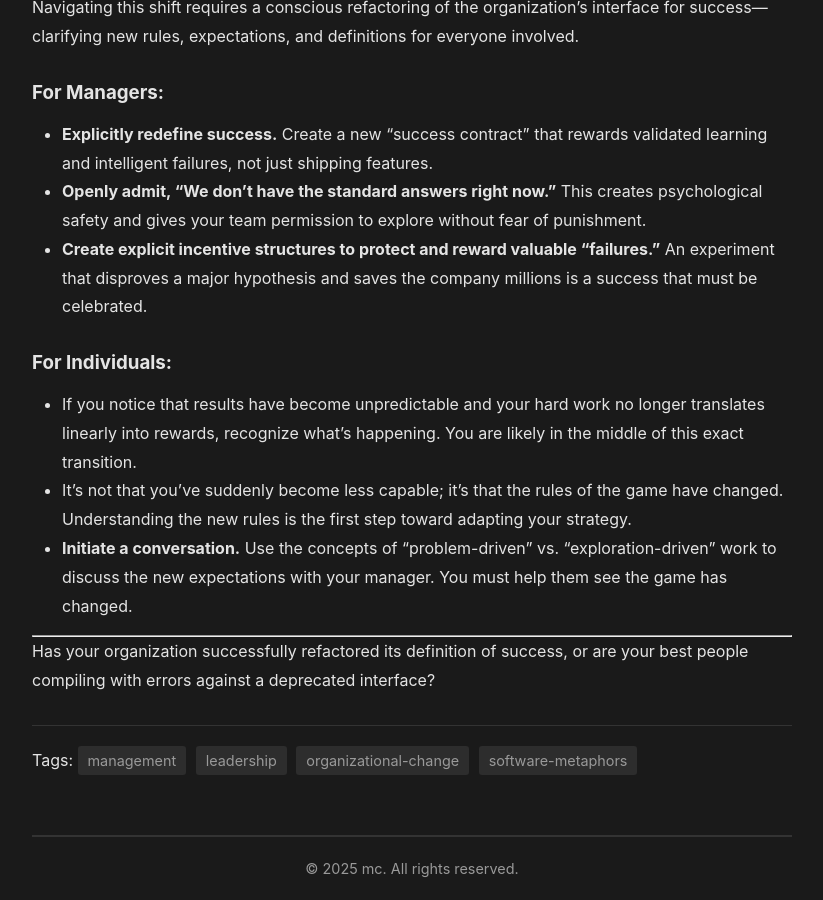
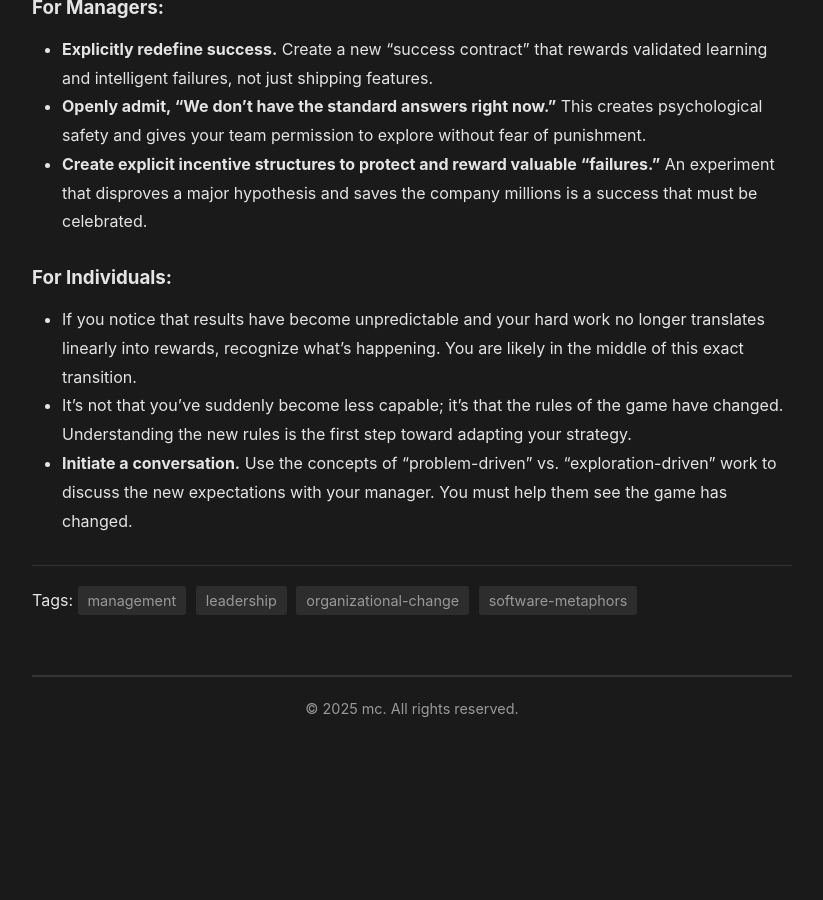
Before and after one commit to mingchun-hsu/blog, a Jekyll site: the page built from _posts/2025-12-24-compiling-with-errors-why-your-best-people-are-drowning-in-a-deprecated-system.md, in a window 1280 px wide and 900 px high, scrolled down 3816 px. Shown: the whole window, without its empty margins (228-1051 px from the left). Built offline with Jekyll 4.4.1, drawn with Linux system fonts in a browser that asks for light colours; after the commit the page ends 4556 px from its top, so only the background shows below that.

Commit message:
Clean up post formatting by removing dividers and closing question
🤖 Generated with [Claude Code](https://claude.com/claude-code)

Co-Authored-By: Claude Sonnet 4.5 <noreply@anthropic.com>

```diff
--- a/_posts/2025-12-24-compiling-with-errors-why-your-best-people-are-drowning-in-a-deprecated-system.md
+++ b/_posts/2025-12-24-compiling-with-errors-why-your-best-people-are-drowning-in-a-deprecated-system.md
@@ -16,8 +16,6 @@ This isn't a drop in talent; it's a systemic disconnect. The organization, in it
 
 This article explores the hidden transition from a "problem-driven" to an "exploration-driven" organization. We will diagnose the cascade of failures that occurs when a company changes its strategy without co-evolving its evaluation systems, and reveal why this transition is so disorienting for high performers.
 
----
-
 ## 1. The Success Contract Has Been Secretly Rewritten
 
 The first and most jarring failure is when the fundamental contract for "good work" changes without notice. An organization's evolution typically moves through two distinct phases, each with its own definition of a win.
@@ -32,8 +30,6 @@ This new reality is brutal for those whose psychological model was perfected in
 - **Results ≠ Survival**
 
 This isn't a failure of an individual's ability. It is a fundamental breakdown of the success contract, invalidating their entire model of what it means to do good work.
-
----
 
 ## 2. Your Work Changed From Convergent to Divergent
 
@@ -52,8 +48,6 @@ This disconnect between expectation and reality gives rise to a common, debilita
 
 > "I'm busy every day, but I don't know what I'm actually doing."
 
----
-
 ## 3. The Company Asks for Innovation But Punishes "Failure"
 
 This confusion is compounded by a hypocritical system, where an organization's stated goals are in direct opposition to its implicit rewards. This failure of leadership courage sends mixed signals that paralyze the very innovation it claims to want.
@@ -67,8 +61,6 @@ This reveals a critical truth about organizational change and the most common po
 
 > The most common mistake an organization makes during growth is not the turn toward exploration, but changing only its strategy, while failing to transform its expectations and evaluation methods for its people.
 
----
-
 ## A Note on People and Process: It's a Skill Set, Not a Value Judgment
 
 It is crucial to approach this transition with strategic maturity. Different organizational phases require different core skills, and one is not inherently better than the other.
@@ -76,8 +68,6 @@ It is crucial to approach this transition with strategic maturity. Different org
 Some professionals excel at deep execution with clear requirements and stable outputs. Others thrive in ambiguity and high uncertainty, skilled at defining success for themselves where no clear path exists. The problem arises when companies incorrectly assume that a great employee in one phase will automatically be a great employee in the other, failing to recognize that these are two different, equally valuable skill sets.
 
 **The strategist's job is not to force one type of person to become the other, but to deploy the right talent against the right problem at the right time.**
-
----
 
 ## Conclusion: Refactoring Your Interface for Success
 
@@ -94,7 +84,3 @@ Navigating this shift requires a conscious refactoring of the organization's int
 - If you notice that results have become unpredictable and your hard work no longer translates linearly into rewards, recognize what's happening. You are likely in the middle of this exact transition.
 - It's not that you've suddenly become less capable; it's that the rules of the game have changed. Understanding the new rules is the first step toward adapting your strategy.
 - **Initiate a conversation.** Use the concepts of "problem-driven" vs. "exploration-driven" work to discuss the new expectations with your manager. You must help them see the game has changed.
-
----
-
-Has your organization successfully refactored its definition of success, or are your best people compiling with errors against a deprecated interface?
```
